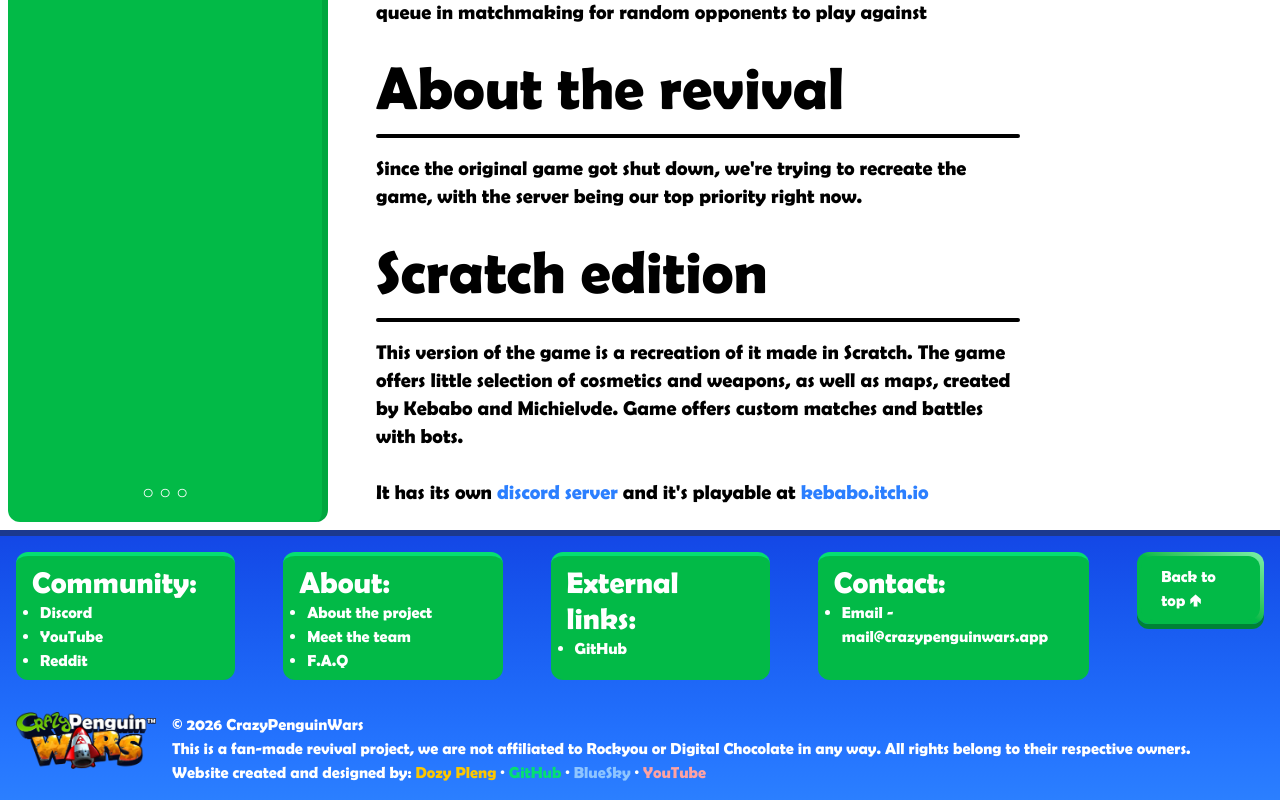
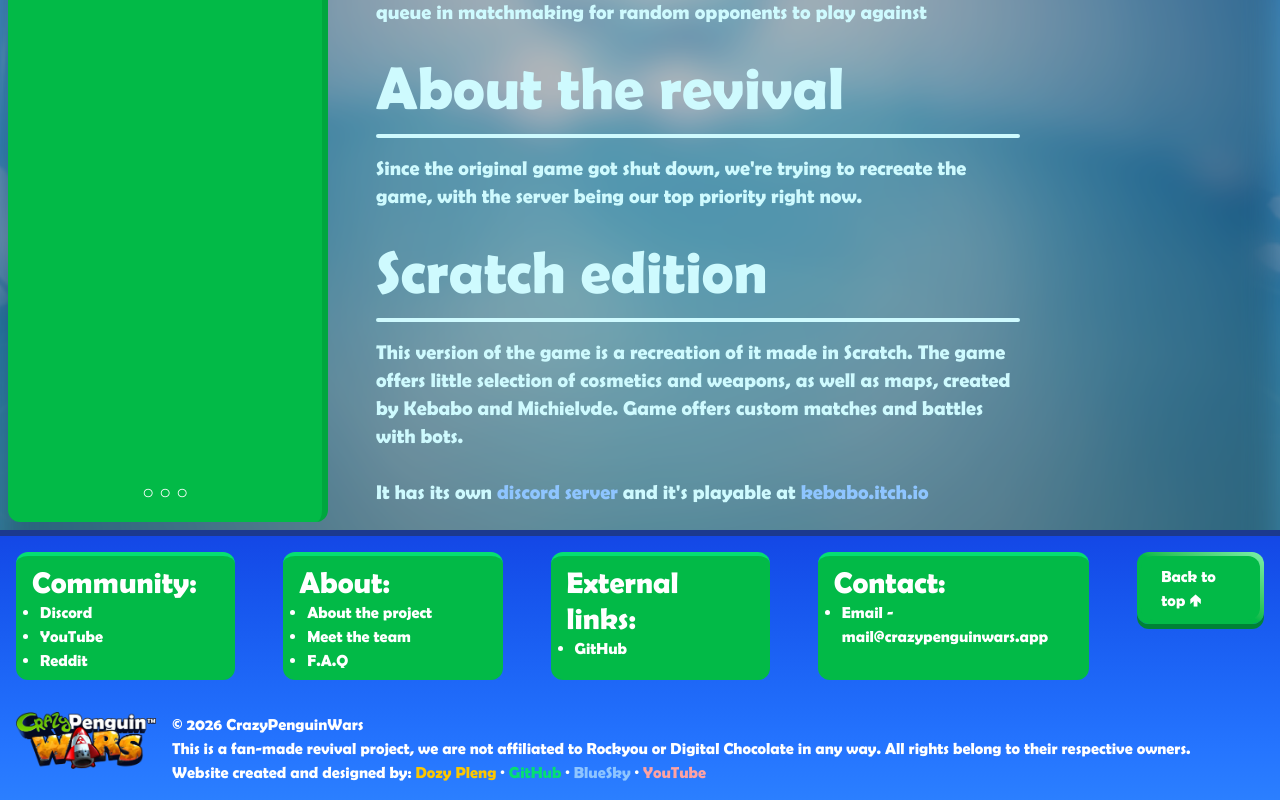
Before and after one commit to Crazy-Penguin-Wars/crazy-penguin-wars.github.io, a React (Vite) app: page /about in a window 1280 px wide. Shown: the part 567-1367 px from the top of the page. Built offline with nearby package versions, Linux system fonts and the light colour scheme.

Commit message:
new background image and texxt

```diff
--- a/src/index.css
+++ b/src/index.css
@@ -21,6 +21,13 @@
 
 html {
     scroll-behavior: smooth;
+    background-image: url("/background.png");
+    @apply bg-no-repeat bg-cover bg-center
+    text-cyan-100;
+}
+
+body {
+    @apply backdrop-brightness-75 backdrop-blur-lg;
 }
 
 #root {
--- a/src/pages/about/about.css
+++ b/src/pages/about/about.css
@@ -27,6 +27,6 @@
 }
 
 section p > a {
-    @apply text-blue-500
-    hover:text-blue-300 transition-all ease-in-out;
+    @apply text-blue-300
+    hover:text-yellow-300 transition-all ease-in-out;
 }
--- a/src/pages/home.jsx
+++ b/src/pages/home.jsx
@@ -19,7 +19,7 @@
 
             <hr className={"my-4 w-1/4 self-center border-2 rounded-xl"} />
 
-            <section className={"primary-sec"}>
+            <section className={"primary-sec text-stroke-1 text-stroke-black"}>
                 <div className={"main-content"}>
                     <div>
                         <div>
```
Also changed, not shown: public/background.png (added).
